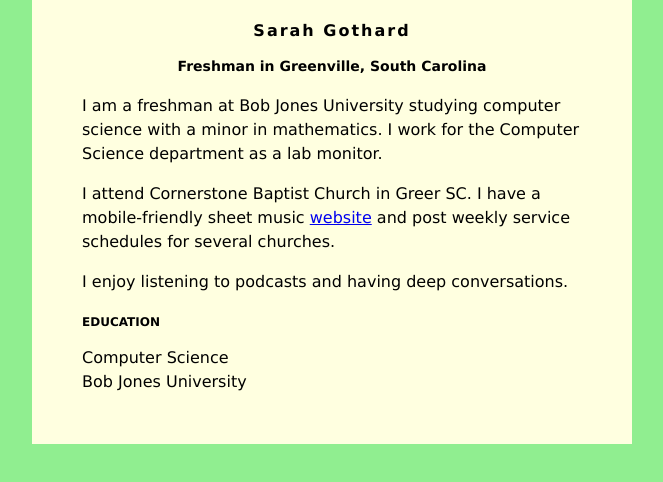
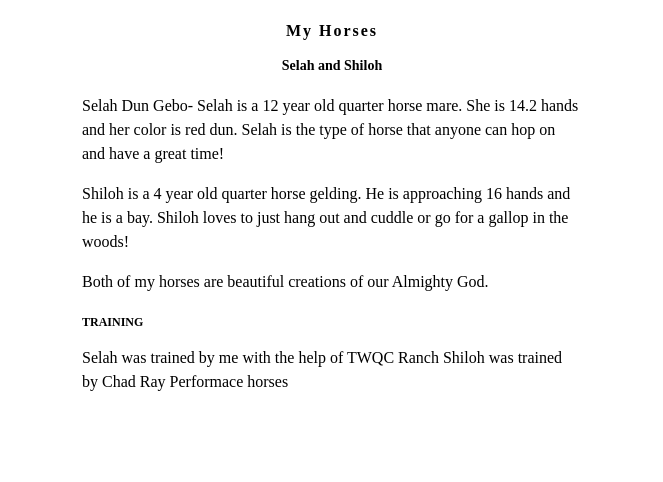
Before and after one commit to Selah43/Selah43.github.io, a plain HTML site: page index.html in a window 1280 px wide. Shown: the whole page, without its empty margins (308-971 px from the left). Drawn offline with Linux system fonts and the light colour scheme.

Commit message:
Update index.html

```diff
--- a/index.html
+++ b/index.html
@@ -2,11 +2,11 @@
 <head>
 <style>
 body {
-    background: lightgreen;
-    font-family: Verdana;
+    background: white;
+    font-family: Amantic SC;
 }
 #content {
-    background: lightyellow;
+    background: frost;
     min-width: 200px;
     max-width: 500px;
     padding: 50px;
@@ -30,22 +30,22 @@
 </head>
 <body>
     <div id="content">
-        <h1>Sarah Gothard</h1>
-        <h2>Freshman in Greenville, South Carolina</h2>
+        <h1>My Horses</h1>
+        <h2>Selah and Shiloh</h2>
 
-         <p>I am a freshman at Bob Jones University studying computer science with a minor in
-            mathematics. I work for the Computer Science department as a lab monitor.</p>
          <p>
-            I attend Cornerstone Baptist Church in Greer SC. I have a mobile-friendly
-            sheet music <a href="https://mobilehymns.org/">website</a> and post weekly service
-            schedules for several churches.
+             Selah Dun Gebo- Selah is a 12 year old quarter horse mare. She is 14.2 hands and her color is red dun.
+             Selah is the type of horse that anyone can hop on and have a great time!</p>
+         <p>
+            Shiloh is a 4 year old quarter horse gelding. He is approaching 16 hands and he is a bay.
+             Shiloh loves to just hang out and cuddle or go for a gallop in the woods!
          </p>
          <p>
-            I enjoy listening to podcasts and having deep conversations.
+            Both of my horses are beautiful creations of our Almighty God.
          </p>
-        <h3>EDUCATION</h3>
-        Computer Science<br />
-        Bob Jones University
+        <h3>TRAINING</h3>
+        Selah was trained by me with the help of TWQC Ranch
+        Shiloh was trained by Chad Ray Performace horses
     </div>
 
 </body>
```
